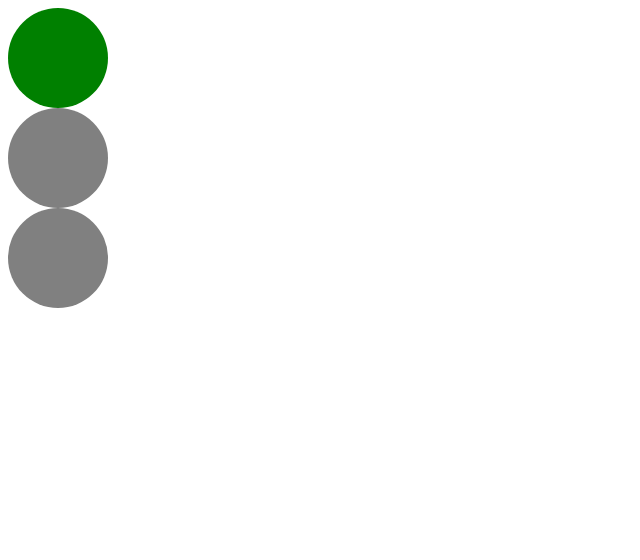
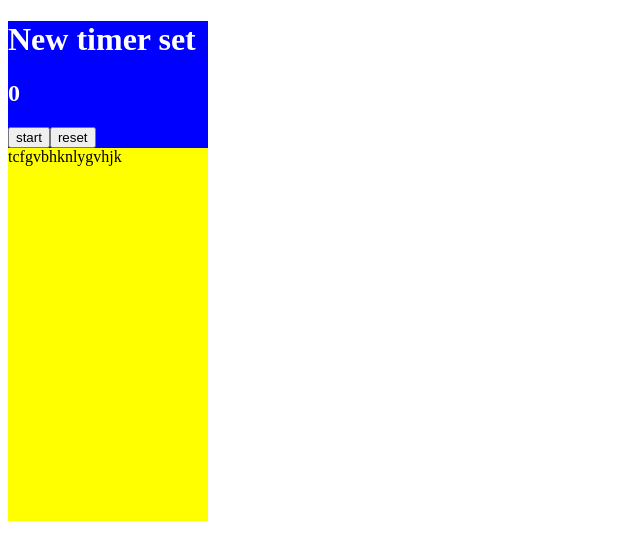
Before and after one commit to anandhuc1666/light, a React (Vite) app: page /Context3 in a window 1280 px wide. Shown: the top 560 px of the page, without its empty margins (0-640 px from the left). Built offline with nearby package versions, Linux system fonts and the light colour scheme.

Commit message:
miniCode

```diff
--- a/src/App.jsx
+++ b/src/App.jsx
@@ -7,6 +7,8 @@ import Context from './Context/Context'
 import Context2 from './Context/Context2'
 import Light1 from './Traffic/Light1'
 import Light2 from './Traffic/Light2'
+import Timer from './Timer/Timer'
+import Timer2 from './Timer/Timer2'
 
 
 function App() {
@@ -21,7 +23,8 @@ function App() {
         <Route path='/Context3' element={<Context3/>}/>
       </Routes> */}
       {/* <Context2 /> */}
-      <Light2/>
+      {/* <Light2/> */}
+      <Timer2/>
     </div>
   )
 }
--- /dev/null
+++ b/src/Timer/Timer.jsx
@@ -0,0 +1,38 @@
+import React, { useRef, useState } from 'react'
+import { TimerCount } from './Timer3'
+import { useContext } from 'react'
+
+function Timer() {
+    const {time,setTime} = useContext(TimerCount)
+    const [nows, setNows] = useState(null)
+    const intervalRef = useRef(null)
+    const handle = () => {
+
+        if (time === 0) {
+            setTime(Date.now())
+            setNows(Date.now())
+            intervalRef.current = setInterval(() => {
+                setTime(Date.now())
+            }, 10)
+        }
+        else {
+            clearInterval(intervalRef.current)
+        }
+    }
+    const newTimer = (time - nows) / 1000
+    const handleReset = () => {
+        clearInterval(intervalRef.current)
+        setNows(null)
+        setTime(0)
+    }
+    return (
+        <div style={{background:"blue",color:'white'}}>
+            <h1>New timer set</h1>
+            <h2>{newTimer}</h2>
+            <button onClick={handle}>{time === 0 ? "start" : "stop"}</button>
+            <button onClick={handleReset}>reset</button>
+        </div>
+    )
+}
+
+export default Timer
--- /dev/null
+++ b/src/Timer/Timer2.jsx
@@ -0,0 +1,17 @@
+import { useState } from 'react'
+import { TimerCount } from './Timer3'
+import Timer from './Timer'
+
+function Timer2() {
+     const [time, setTime] = useState(0)
+  return (
+    <div style={{background:'yellow', width:200,height:500}}>
+    < TimerCount.Provider value={{time,setTime}}>
+    <Timer/>
+    </TimerCount.Provider>
+    tcfgvbhknlygvhjk
+    </div>
+  )
+}
+
+export default Timer2
--- /dev/null
+++ b/src/Timer/Timer3.jsx
@@ -0,0 +1,3 @@
+import { createContext } from "react";
+
+export const TimerCount = createContext()
```
